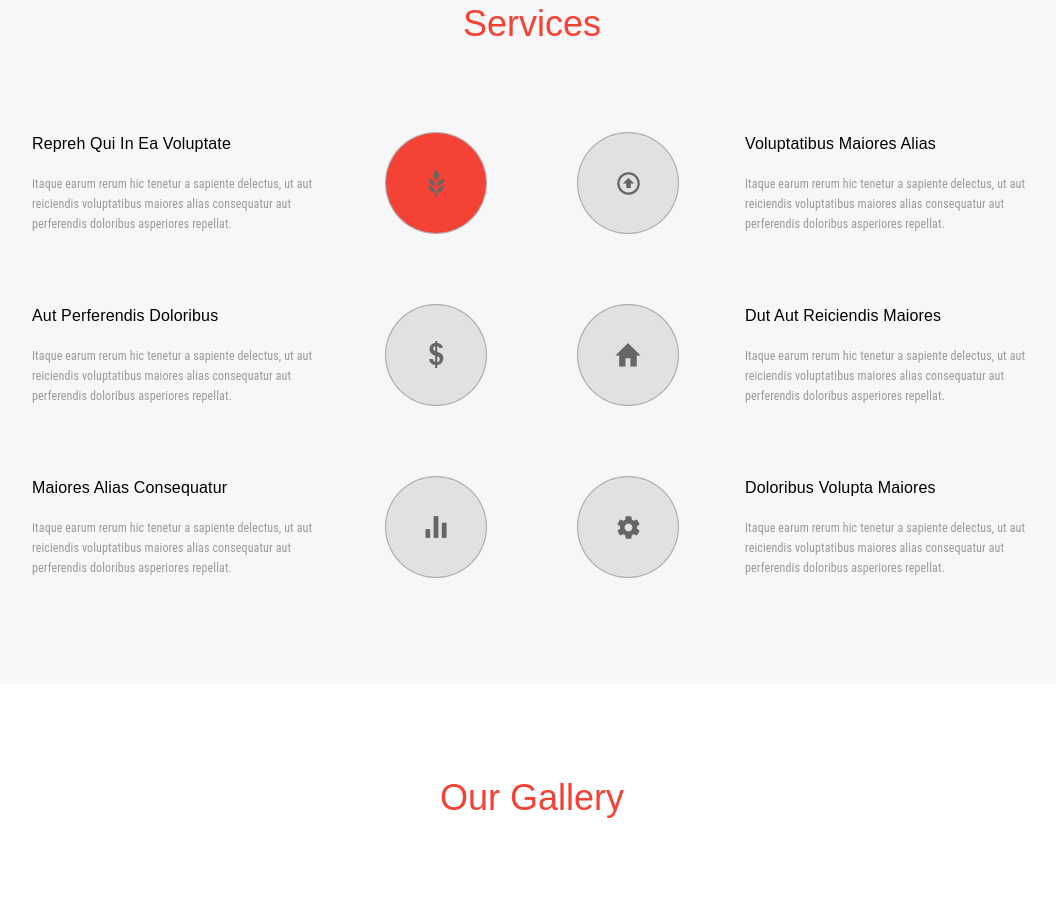
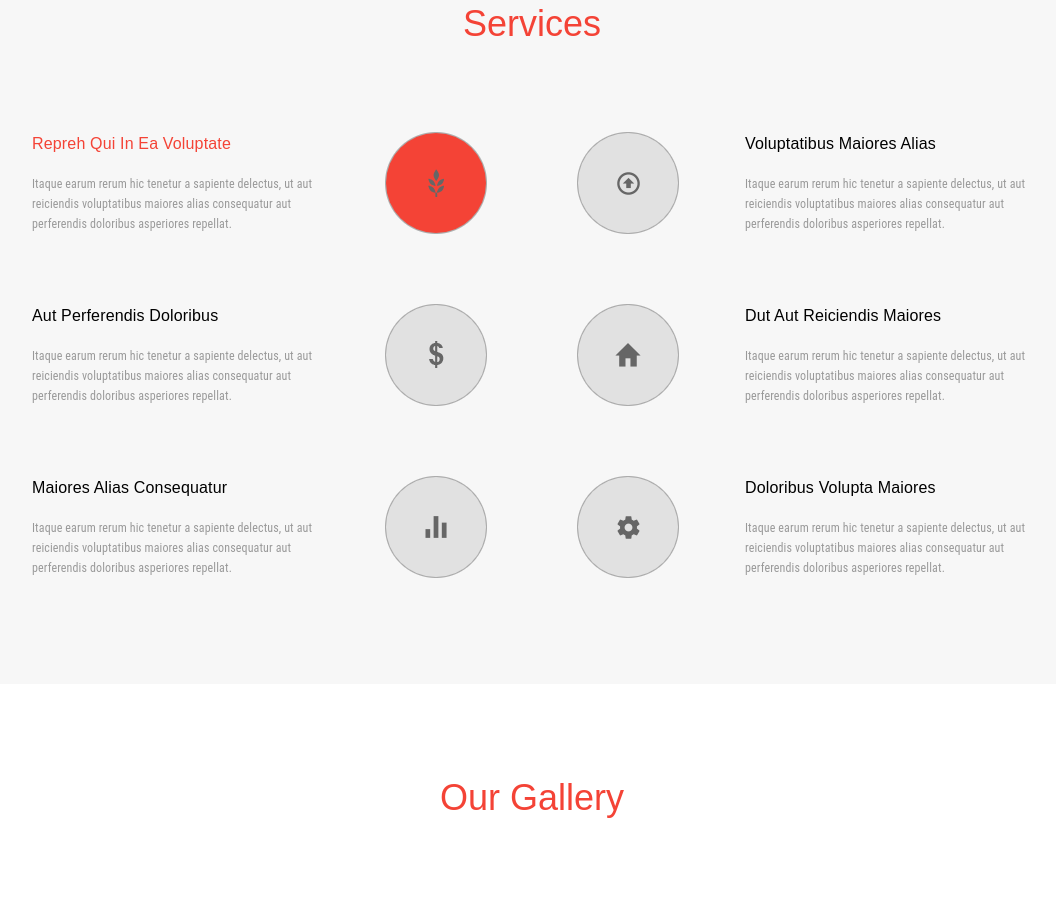
Before and after one commit to NONstop5/nonstop5.github.io, a plain HTML site: page index.html in a window 1280 px wide. Shown: the part 1319-2227 px from the top of the page, without its empty margins (108-1164 px from the left). Drawn offline with Linux system fonts and the light colour scheme; a web font is replaced by a local one.

Commit message:
fix style.css to bugfix style of active service

```diff
--- a/styles/style.css
+++ b/styles/style.css
@@ -250,8 +250,7 @@ h2 {
     margin-bottom: 18px;
 }
 
-.services__items_left .services__text-title.active,
-.services__items_right .services__text-title.active {
+.services__items .services__text-title.active {
     color: #f44336;
 }
 
```
